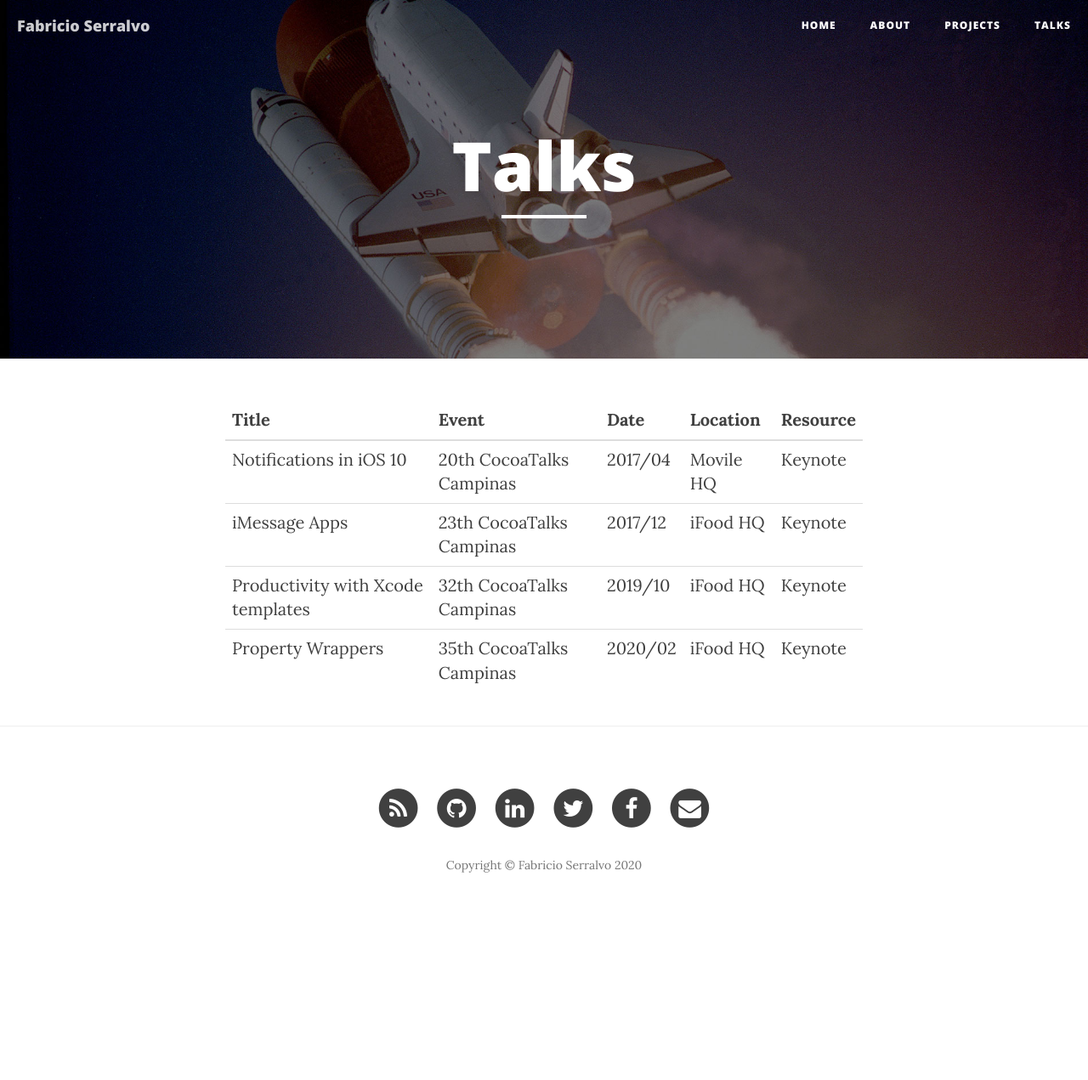
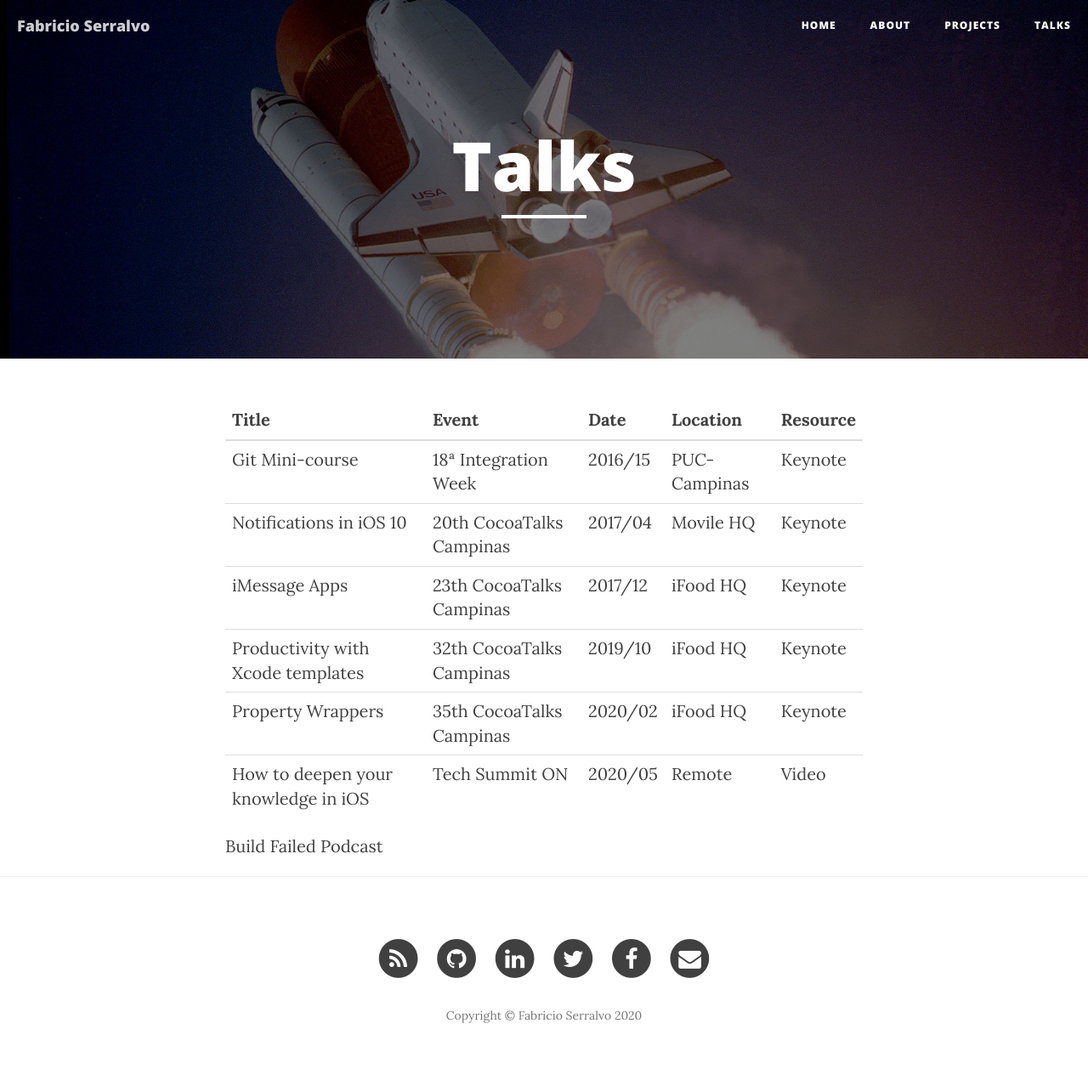
Before and after one commit to serralvo/serralvo.github.io, a Jekyll site: the page built from talks.html, in a window 1280 px wide. Shown: the whole page at 85% size. Built offline with Jekyll 4.4.1, drawn with Linux system fonts in a browser that asks for light colours; nearby versions of some CDN libraries; before the commit the page ends 1094 px from its top, so only the background shows below that.

Commit message:
Update talks.html

```diff
--- a/talks.html
+++ b/talks.html
@@ -16,6 +16,13 @@ header-img: "img/projects.jpg"
   </tr>
 </thead>
 <tbody>
+  <tr>
+    <td>Git Mini-course</td>
+    <td>18ª Integration Week</td>
+    <td>2016/15</td>
+    <td>PUC-Campinas</td>
+    <td><a href="https://speakerdeck.com/serralvo/mini-curso-de-git" target="_blank">Keynote</a></td>
+  </tr>
   <tr>
     <td>Notifications in iOS 10</td>
     <td>20th CocoaTalks Campinas</td>
@@ -44,5 +51,14 @@ header-img: "img/projects.jpg"
     <td>iFood HQ</td>
     <td><a href="https://speakerdeck.com/serralvo/um-pouco-sobre-property-wrappers" target="_blank">Keynote</a></td>
   </tr>
+  <tr>
+    <td>How to deepen your knowledge in iOS</td>
+    <td>Tech Summit ON</td>
+    <td>2020/05</td>
+    <td>Remote</td>
+    <td><a href="https://www.youtube.com/watch?v=ILjUER_KOrA" target="_blank">Video</a></td>
+  </tr>
 </tbody>
 </table>
+
+Build Failed Podcast
```
